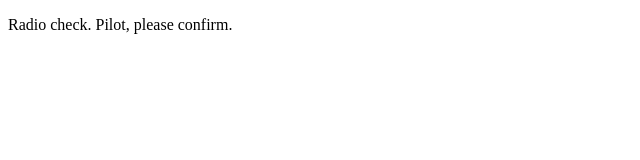
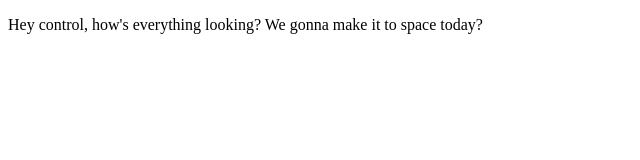
Before and after one commit to Bryanary-code/communication-log-pilot, a plain HTML site: page index.html in a window 1280 px wide. Shown: the whole page, without its empty margins (0-640 px from the left). Drawn offline with Linux system fonts and the light colour scheme.

Commit message:
initial communication

```diff
--- a/index.html
+++ b/index.html
@@ -1,6 +1,6 @@
 <!DOCTYPE html>
 <html>
    <body>
-      <p>Radio check. Pilot, please confirm.</p>
+      <p>Hey control, how's everything looking? We gonna make it to space today?</p>
    </body>
 </html>
```
